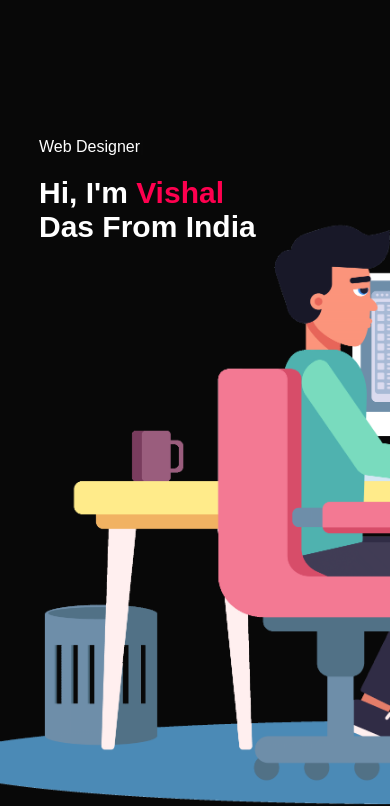
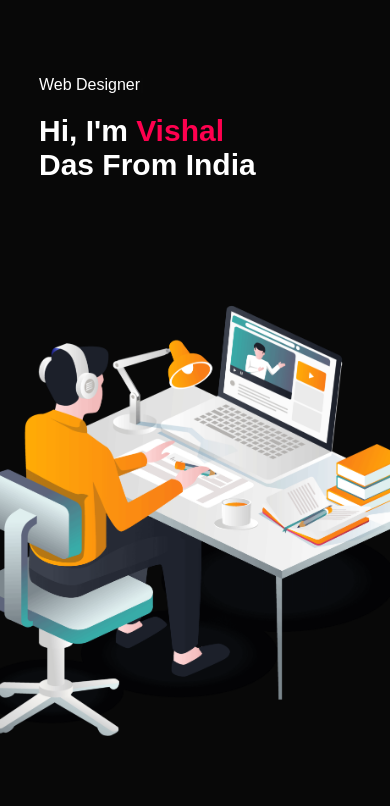
Before and after one commit to vishaldasaccount/portfolio, a plain HTML site: page index.html in a window 390 px wide. Shown: the part 48-854 px from the top of the page. Drawn offline with nearby package versions, Linux system fonts and the light colour scheme.

Commit message:
add image and css

```diff
--- a/style.css
+++ b/style.css
@@ -14,8 +14,8 @@ body{
 }
 #header{
     width: 100%;
-    height: 100vh;
-    background-image: url(Images/desktop-vector3-min.png);
+    height: 90vh;
+    background-image: url(Images/desktop-vector.png);
     background-size: cover;
     background-position: center;
 
@@ -355,13 +355,13 @@ nav .fa-solid{
 
 @media only screen and (max-width: 600px){
     #header{
-        background-image: url(Images/desktop-vector4-min.png);
+        background-image: url(Images/desktop-vector2.png);
     }
     .logo{
         width: 132px;
     }
     .header-text{
-        margin-top: 42%;
+        margin-top: 22%;
         font-size: 16px;
     }
     .header-text h1{
```
Also changed, not shown: Images/desktop-vector.png (added), Images/desktop-vector2.png (added), Images/desktop-vector3-min.png (deleted), Images/desktop-vector4-min.png (deleted).
